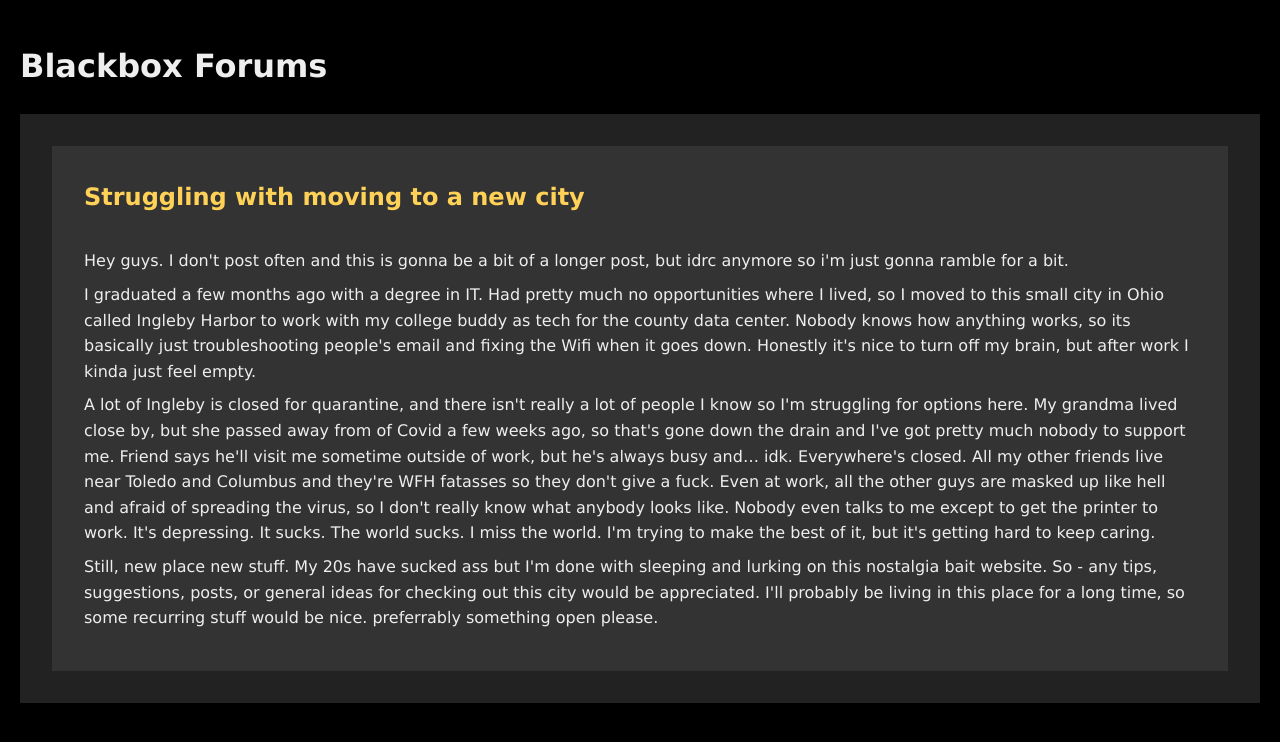
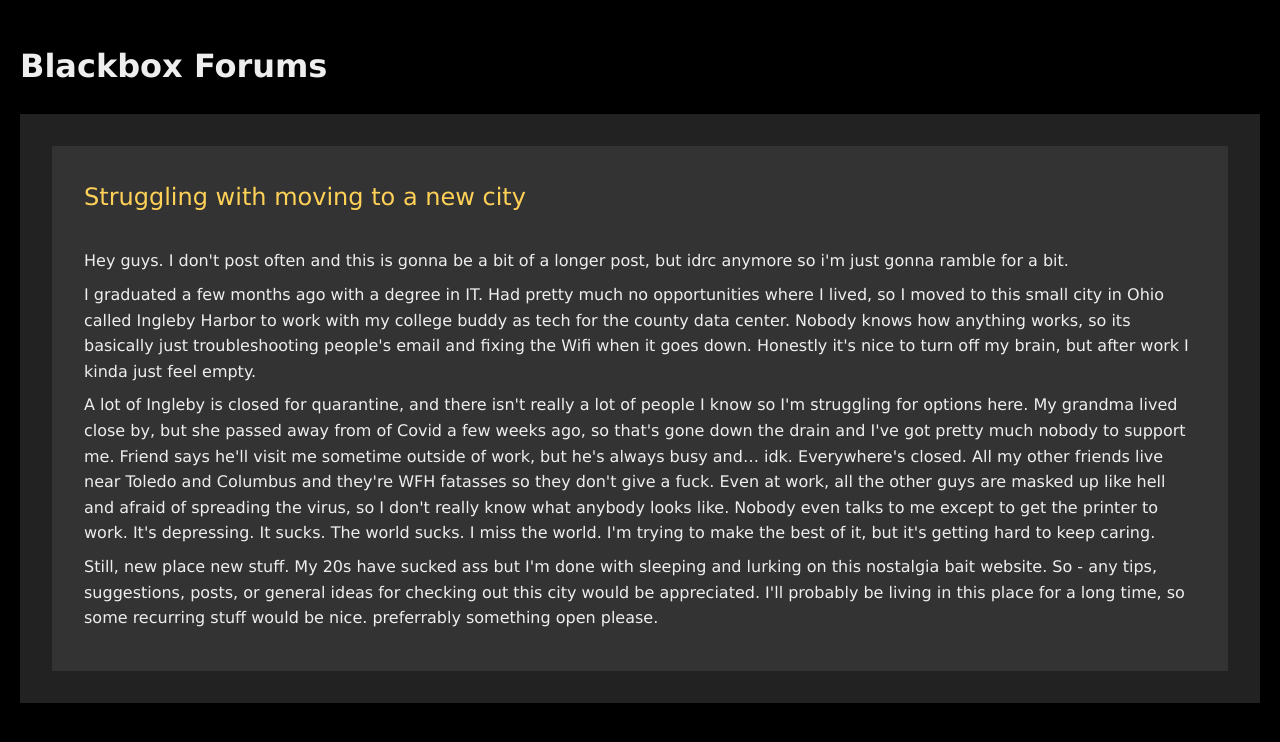
Before and after one commit to blackboxforums/blackboxforums.github.io, a Jekyll site: the page built from index.html, in a window 1280 px wide. Shown: the top 742 px of the page. Built offline with Jekyll 4.4.1, drawn with Linux system fonts in a browser that asks for light colours.

Commit message:
Update style.css

```diff
--- a/assets/css/style.css
+++ b/assets/css/style.css
@@ -104,7 +104,6 @@ div.post {
 div.post div.post-title {
   color: var(--accent-color);
   font-size: 1.5rem;
-  font-weight: 700;
   text-align: left;
   margin-bottom: 2rem;
 }
```
